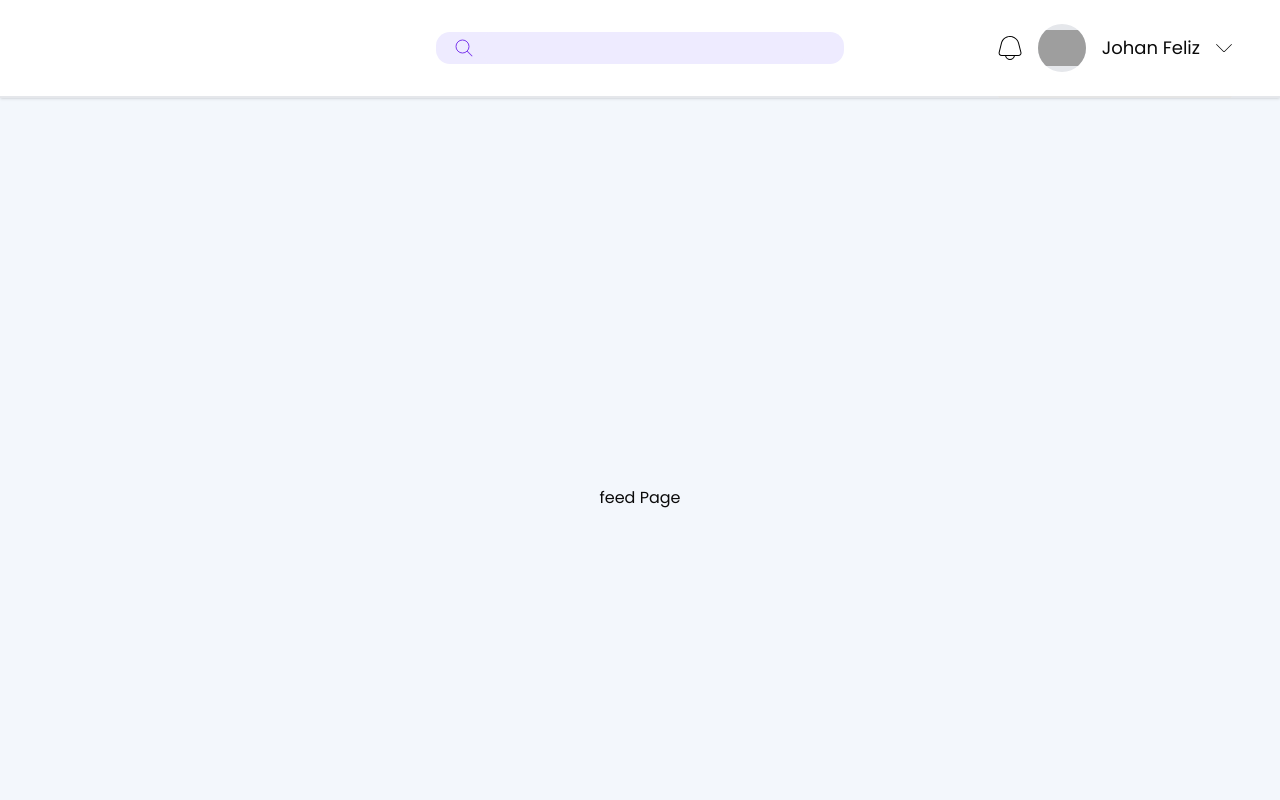
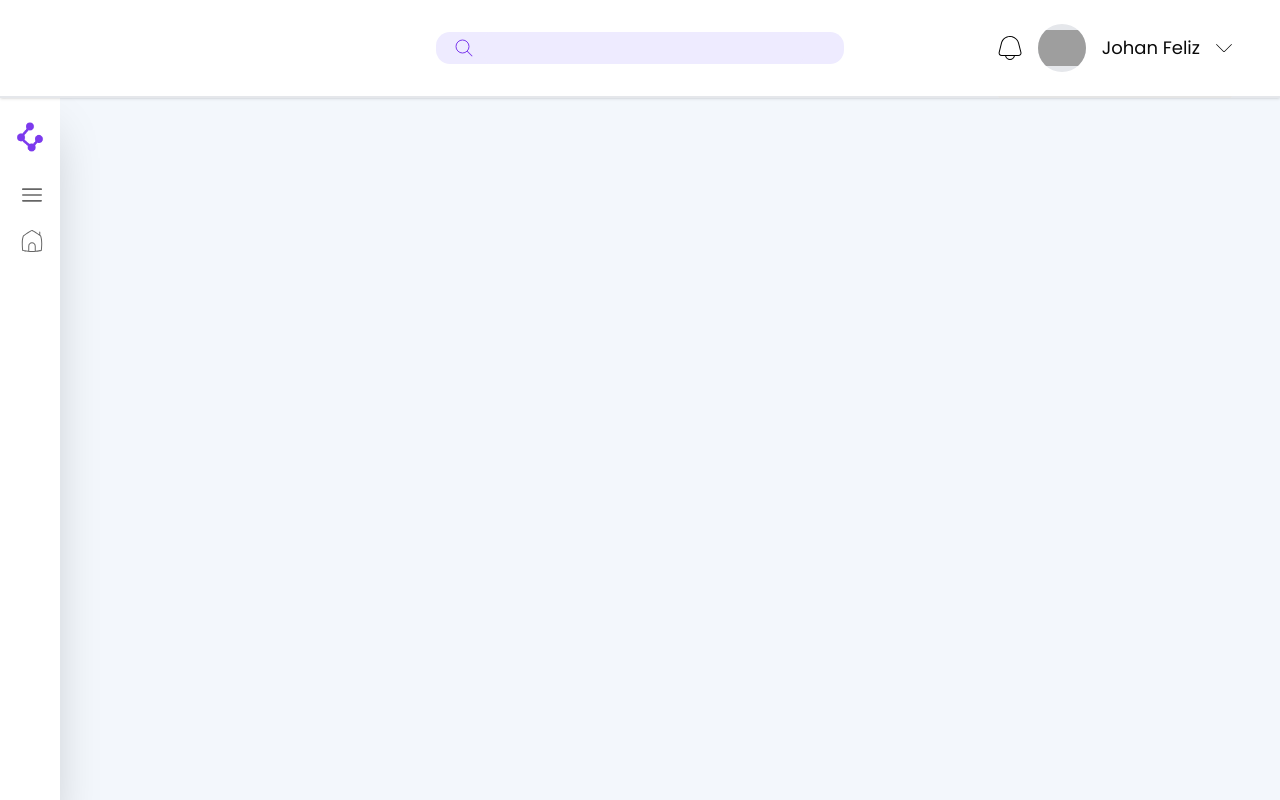
Before and after one commit to Johanfeliz08/Trivo, a Next.js app in the folder app/: page /home/feed in a window 1280 px wide. Shown: the top 800 px of the page. Built offline with nearby package versions, Linux system fonts and the light colour scheme; grey boxes are pictures that could not be loaded.

Commit message:
Fixed dropdown menu animation and finished lateral menu

```diff
--- a/app/src/app/home/menu.jsx
+++ b/app/src/app/home/menu.jsx
@@ -1,7 +1,53 @@
+import Image from "next/image";
+import { useState } from "react";
+
 export default function Menu() {
+  const [isOpen, setIsOpen] = useState(false);
+
+  const toggleMenu = () => {
+    setIsOpen(!isOpen);
+  };
+
   return (
     <>
-      <div></div>
+      <div
+        className={`menu-container bg-white ease-in-out duration-400 shadow-2xl w-60 h-[calc(100vh-5rem)] flex flex-col overflow-y-scroll hide-scrollbar z-50 max-w-15 ${
+          isOpen ? "justify-start items-start max-w-70 " : "py-6 justify-center items-center"
+        }`}
+      >
+        <div className={`logo-header flex  items-center w-full border-b ${isOpen ? "border-gray-200 justify-start py-8 pl-5" : "border-transparent justify-center"}`}>
+          {isOpen ? <Image src="/logos/logotipo_pc.png" alt="Logo Trivo" width={100} height={50} /> : <Image src="/logos/isotipo_pc.png" alt="Logo Trivo" width={30} height={30} />}
+        </div>
+        <nav className="flex flex-col w-full h-full py-5 gap-4">
+          <div className="section flex flex-col gap-3">
+            {isOpen && <h3 className="section-title font-regular text-primary pl-6">General</h3>}
+            <ul className="flex flex-col">
+              <li className={`py-3 flex ${isOpen ? "justify-start pl-4" : "justify-center"}`}>
+                <button className={`flex flex-row items-center gap-3 cursor-pointer w-full ${isOpen ? "" : "justify-center"}`} onClick={toggleMenu} aria-label="Toggle Menu" title="Abrir/Cerrar Menú">
+                  <div className="icon">
+                    <svg className={`${isOpen ? "size-5" : "size-5"}`} xmlns="http://www.w3.org/2000/svg" id="Outline" viewBox="0 0 24 24" width="512" height="512">
+                      <rect y="11" width="24" height="2" rx="1" />
+                      <rect y="4" width="24" height="2" rx="1" />
+                      <rect y="18" width="24" height="2" rx="1" />
+                    </svg>
+                  </div>
+                  {isOpen && <span className="">Menu</span>}
+                </button>
+              </li>
+              <li className="py-3">
+                <a href="" className={`flex flex-row items-center gap-3 pl-4 ${isOpen ? "justify-start" : "justify-start"}`}>
+                  <div className="icon">
+                    <svg className={`${isOpen ? "size-5" : "size-6"}`} xmlns="http://www.w3.org/2000/svg" id="Layer_1" data-name="Layer 1" viewBox="0 0 24 24">
+                      <path d="M21.062,6.729c-.035-.075-.088-.139-.154-.188-.174-.129-.389-.288-.636-.469V3.114c0-.276-.224-.5-.5-.5s-.5,.224-.5,.5v2.231c-2.437-1.752-6.221-4.346-7.272-4.346-1.364,0-7.164,4.242-8.909,5.542-.066,.05-.12,.115-.155,.191-.047,.103-1.165,2.58-1.165,7.727,0,2.249,.209,5.575,.448,7.117,.029,.19,.165,.346,.35,.402,.138,.042,3.442,1.021,9.432,1.021s9.292-.98,9.429-1.021c.185-.056,.32-.212,.35-.402,.24-1.545,.451-4.871,.451-7.117,0-5.191-1.119-7.629-1.167-7.73Zm-11.811,15.196v-4.8c0-1.575,1.232-2.856,2.748-2.856s2.748,1.281,2.748,2.856v4.8c-.84,.047-1.757,.075-2.748,.075s-1.908-.028-2.748-.075Zm11.584-.823c-.665,.167-2.409,.549-5.088,.757v-4.733c0-2.126-1.682-3.856-3.748-3.856s-3.748,1.73-3.748,3.856v4.733c-2.68-.208-4.425-.591-5.091-.757-.213-1.607-.391-4.581-.391-6.643,0-4.312,.823-6.678,1.028-7.198,3.486-2.591,7.479-5.249,8.2-5.261,.719,.019,4.713,2.676,8.204,5.263,.204,.513,1.026,2.85,1.026,7.197,0,2.021-.183,5.046-.394,6.643Z" />
+                    </svg>
+                  </div>
+                  {isOpen && <span className="">Inicio</span>}
+                </a>
+              </li>
+            </ul>
+          </div>
+        </nav>
+      </div>
     </>
   );
 }
--- a/app/src/app/home/topBar.jsx
+++ b/app/src/app/home/topBar.jsx
@@ -9,7 +9,7 @@ export default function TopBar() {
 
   return (
     <>
-      <div className="topbar-container relative flex flex-row items-center w-full justify-center h-20 px-32 py-12 bg-white border-b-2 border-b-gray-200 shadow-sm">
+      <div className="topbar-container relative flex flex-row items-center w-full justify-center h-20 px-32 py-12 bg-white border-b-2 border-b-gray-200 shadow-sm z-50">
         <div className="search-bar">
           <label htmlFor="search-input" className="bg-bg-secondary flex flex-row justify-center items-center relative rounded-xl px-4 gap-2">
             <div className="icon">
@@ -85,7 +85,7 @@ export default function TopBar() {
               <path d="m12,18c-.4,0-.777-.156-1.061-.439L.112,6.733l.707-.707,10.827,10.827c.189.189.518.189.707,0l10.827-10.827.707.707-10.827,10.827c-.283.283-.66.439-1.061.439Z" />
             </svg>
           </div>
-          <div className="menu h-[170px] max-h-0 overflow-hidden border absolute bg-white shadow-xl top-24 right-0 rounded-md w-full z-10">
+          <div className="menu h-[170px] overflow-hidden border absolute bg-white shadow-xl top-24 right-0 rounded-md w-full z-10">
             <nav className="">
               <ul className="flex flex-col gap-3">
                 <li className="hover:bg-primary px-5 py-3 fill-primary hover:text-white hover:fill-white">
--- a/app/src/app/styles/globals.css
+++ b/app/src/app/styles/globals.css
@@ -248,10 +248,55 @@
     rotate: 180deg;
     transition: all 0.5s ease-in-out;
   }
-}
+  .dropdown-menu > .menu {
+    @apply max-h-0 ease-in-out duration-400;
+  }
+  .dropdown-menu:hover > .menu {
+    @apply max-h-[170px] transition-all;
+  }
 
-.dropdown-menu:hover > .menu {
-  @apply max-h-[170px];
+  /* Lateral Menu */
+  /* Menu options */
+
+  .menu-container > nav > .section > ul > li {
+    @apply border-l-4 border-l-transparent ease-in-out duration-400;
+  }
+
+  .menu-container > nav > .section > ul > li > a {
+    @apply opacity-60;
+  }
+
+  .menu-container > nav > .section > ul > li > button {
+    @apply opacity-60;
+  }
+
+  .menu-container > nav > .section > ul > li:hover {
+    @apply bg-bg-secondary border-l-4 border-l-primary;
+  }
+
+  .menu-container > nav > .section > ul > li:hover > a {
+    @apply opacity-100;
+  }
+
+  .menu-container > nav > .section > ul > li:hover > button {
+    @apply opacity-100;
+  }
+
+  .menu-container > nav > .section > ul > li:hover > a > span {
+    @apply text-primary font-medium;
+  }
+
+  .menu-container > nav > .section > ul > li:hover > button > span {
+    @apply text-primary font-medium;
+  }
+
+  .menu-container > nav > .section > ul > li:hover > a > .icon > svg {
+    @apply fill-primary;
+  }
+
+  .menu-container > nav > .section > ul > li:hover > button > .icon > svg {
+    @apply fill-primary;
+  }
 }
 
 body {
```
